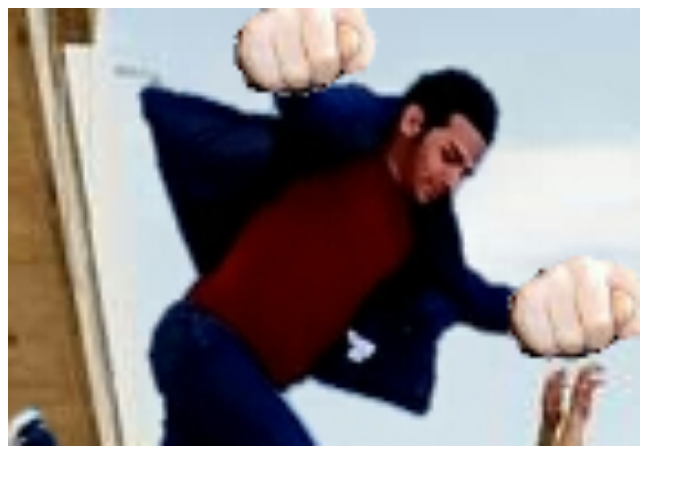
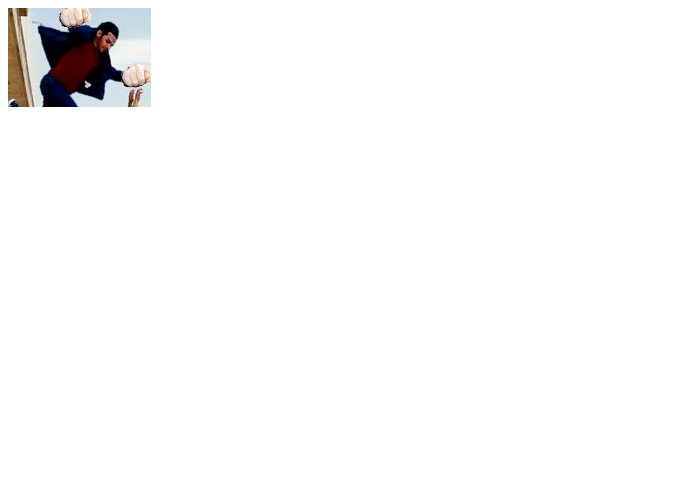
Before and after one commit to kadirdenalkitabi/kadirdenalkitabi.github.io, a plain HTML site: page youtube/kadirnah.html in a window 1280 px wide. Shown: the whole page, without its empty margins (0-695 px from the left). Drawn offline with Linux system fonts and the light colour scheme.

Commit message:
Update kadirnah.html

```diff
--- a/youtube/kadirnah.html
+++ b/youtube/kadirnah.html
@@ -5,7 +5,7 @@
 
 </head>
 <body>
-		<img width="50%" height="100%" src="./79154904-young-man-back-flip-parkour-in-the-urban-space-sport-in-the-city-sport-activities-outdoors-acrobatic.jpg" />
+		<img src="./79154904-young-man-back-flip-parkour-in-the-urban-space-sport-in-the-city-sport-activities-outdoors-acrobatic.jpg" />
 
 </body>
 </html>
```
